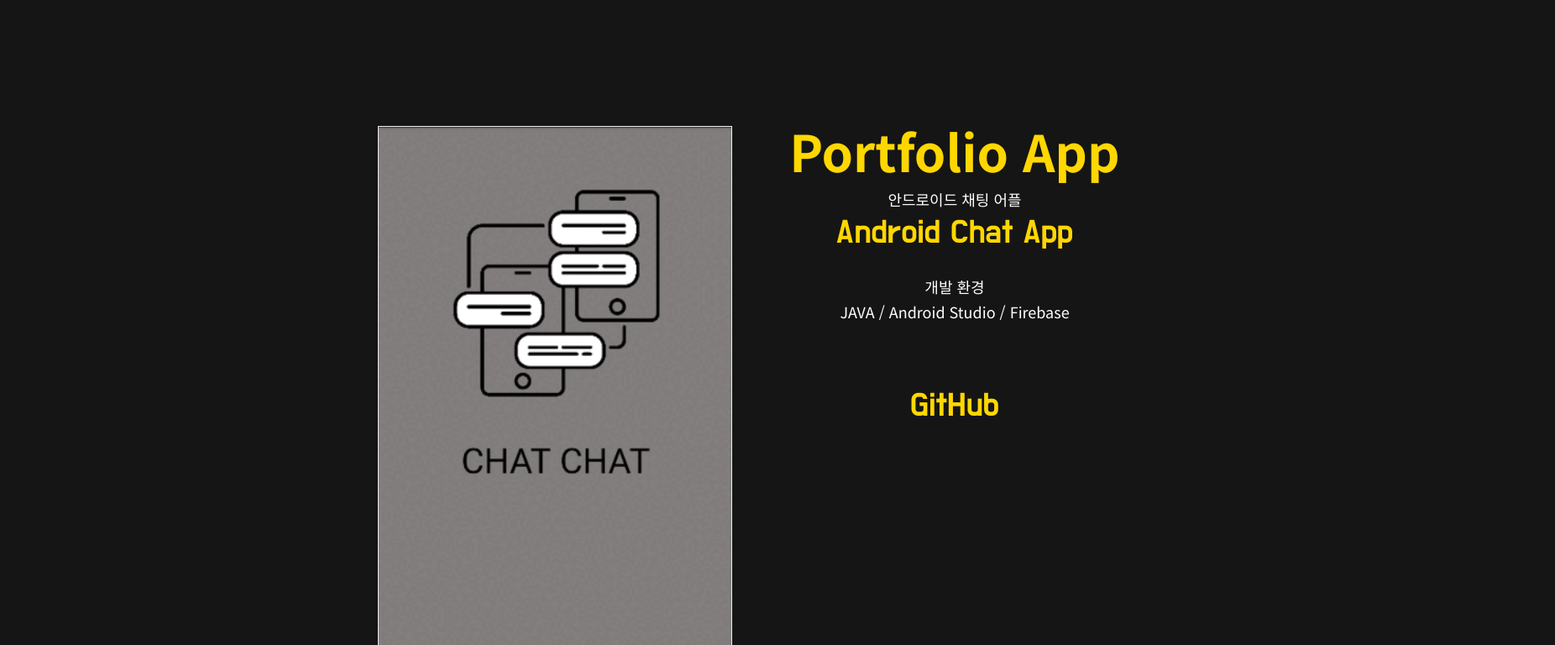
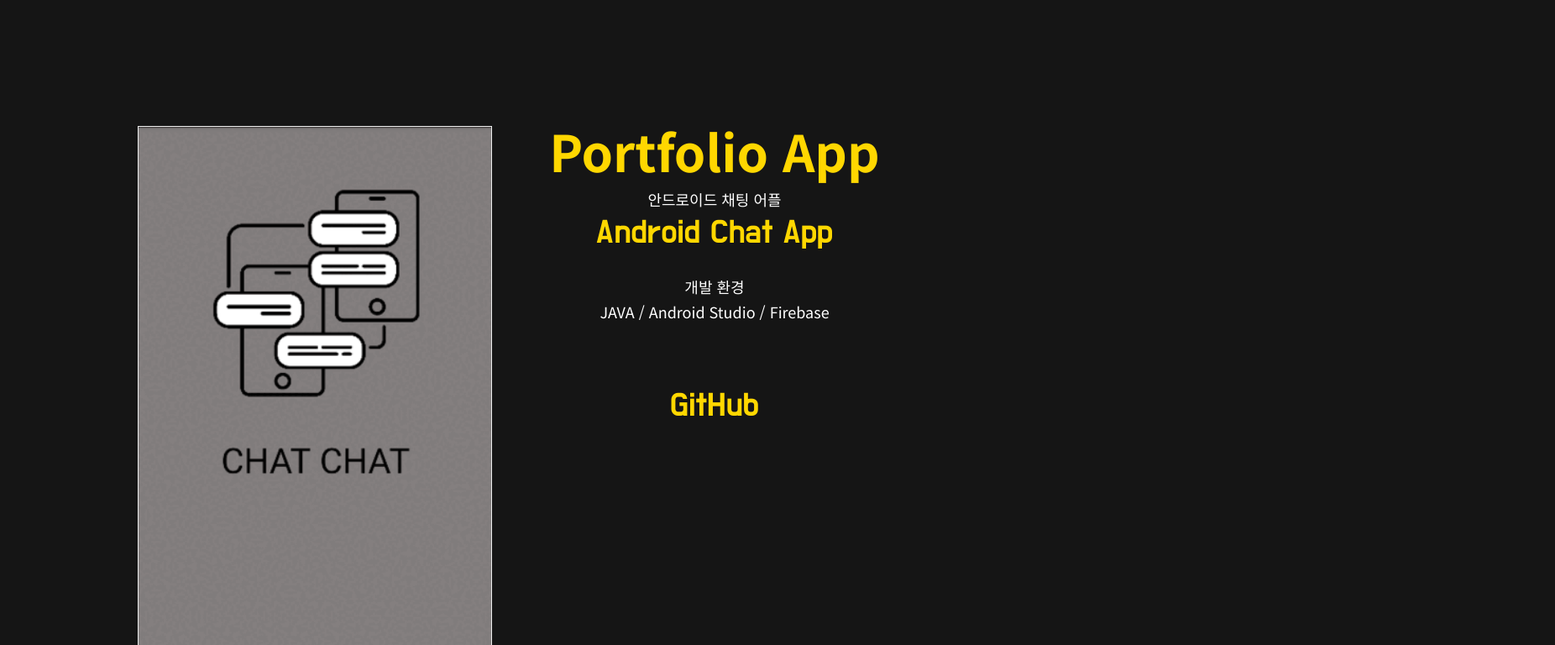
Before and after one commit to avomato/portfolio, a website: page public/index.html in a window 1280 px wide. Shown: the part 1140-1908 px from the top of the page at 84% size, 1852 px wide, since content can reach past the window. Drawn offline with nearby package versions, Linux system fonts and the light colour scheme; a web font is replaced by a local one.

Commit message:
Add files via upload

```diff
--- a/public/master.css
+++ b/public/master.css
@@ -23,7 +23,7 @@ align-items:center; justify-content:space-between; }
 
 
 
-.home2{ width:auto; height:617px; ; margin-left: 450px; background-size:cover; overflow:auto;
+.home2{ width:auto; height:617px; ;  background-size:cover; overflow:auto;
 position:relative; z-index:20; border:1px solid #eee; }
 .home2{ display:inline-flex; }
 
@@ -33,7 +33,7 @@ position:relative; z-index:20; border:1px solid #eee; }
 
 
 
-.text{ width:530px; height:750px; margin-top:100px; margin-right:450px; font-family: 'Noto Sans KR', sans-serif;}
+.text{ width:530px; height:750px; margin-top:100px;  font-family: 'Noto Sans KR', sans-serif;}
 .text h1{ font-size:60px; }
 .text span{font-size:40px; font-family: 'Do Hyeon', sans-serif;}
 .text h1{ color:gold; }
```
